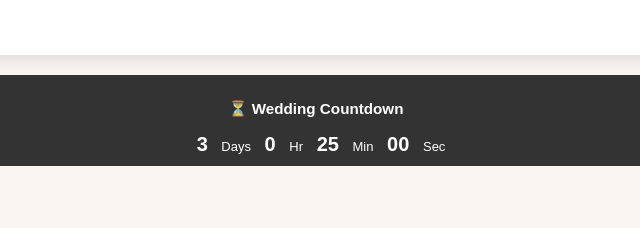
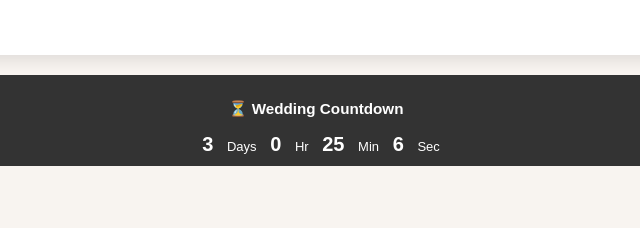
Before and after one commit to riteshgondhale/wedding-invitation-website-, a plain HTML site: page index.html in a window 1280 px wide. Shown: the part 1180-1408 px from the top of the page, 324-964 px from the left. Drawn offline with Linux system fonts and the light colour scheme.

Commit message:
Update index.html

```diff
--- a/index.html
+++ b/index.html
@@ -36,14 +36,15 @@
 
     <!-- Countdown Timer -->
     <section class="countdown">
-        <h3>⏳ Wedding Countdown </h3>
+    <h3>⏳ Wedding Countdown</h3>
     <div id="timer">
         <span id="days">00</span> Days
         <span id="hours">00</span> Hr
         <span id="minutes">00</span> Min
-            <span id="Seconds">00</span> Sec
+        <span id="seconds">00</span> Sec
     </div>
 </section>
+
 
     <!-- Image Gallery -->
     <section class="gallery">
```
Lines whose indentation alone changed are shown as unchanged.
